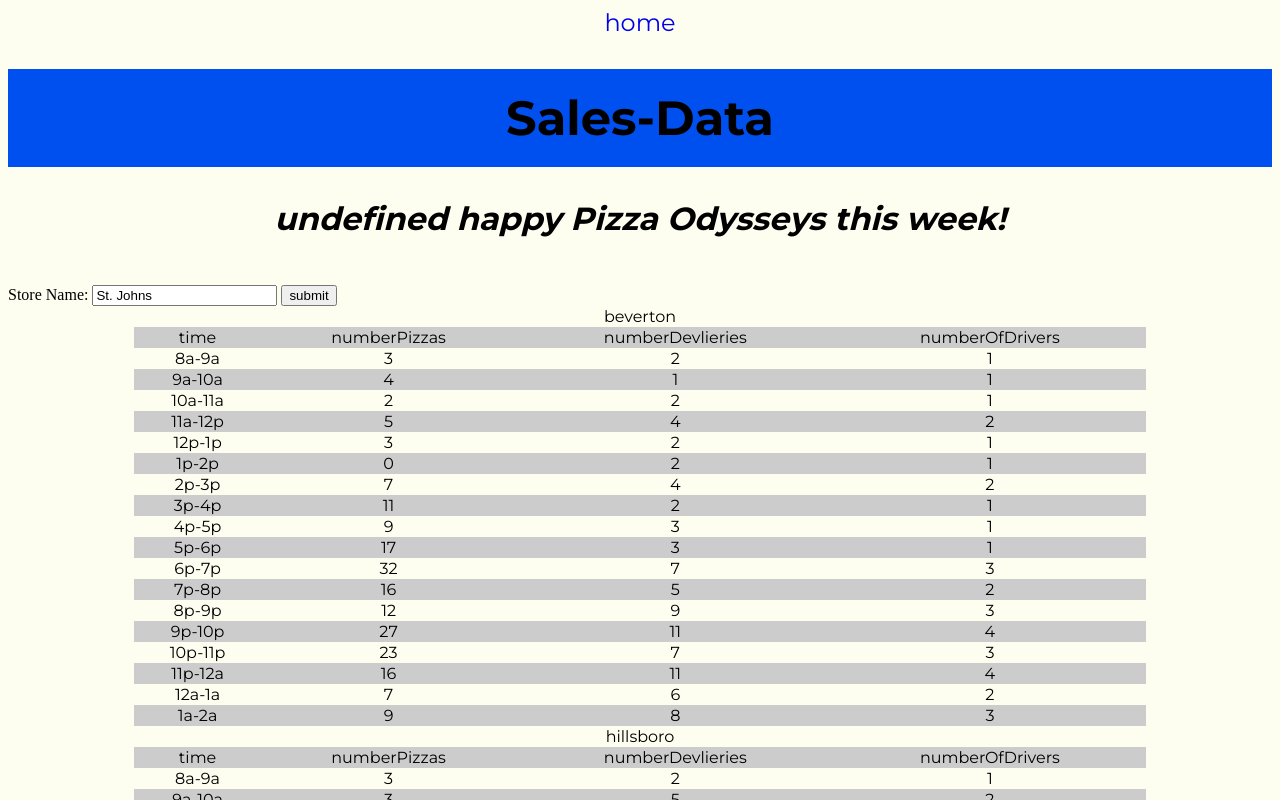
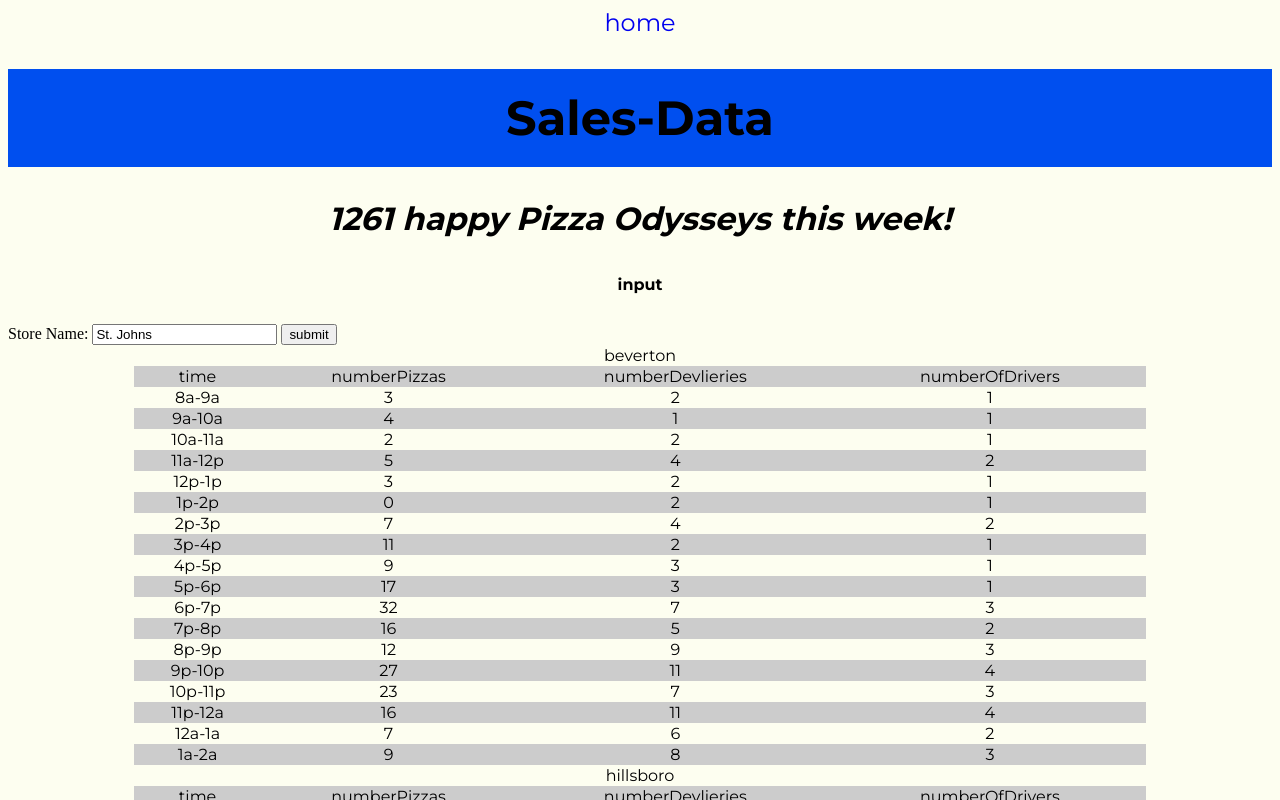
Before and after one commit to hgaskins/weekTwo, a website: page pizza/sales-data.html in a window 1280 px wide. Both pictures are taken after a click on the button "submit". Shown: the top 800 px of the page. Drawn offline with Linux system fonts and the light colour scheme.

Commit message:
added form, and newStoreArray

```diff
--- a/pizza/js/compute.js
+++ b/pizza/js/compute.js
@@ -9,8 +9,6 @@
   var resultDriversNeeded = Math.ceil(deliveries/3);
   return resultDriversNeeded;
 }
-
-
 
 //testing the driversNeeded function
 console.log(driversNeeded(36));
@@ -34,17 +32,25 @@
   targetArray.push(this);
 }
 //constructor for beverton specific store
-var bevertonStore = new pizzaStoreConstructor("beverton", [[0,4],[0,4],[0,4],
+var bevertonStore = new pizzaStoreConstructor("beverton",
+
+                                [[0,4],[0,4],[0,4], //pizzaRange
                                 [0,7],[0,7],[0,7],
                                 [2,15],[2,15],[2,15],
                                 [15,35],[15,35],[15,35],
                                 [12,31],[12,31],[12,31],
-                                [5,20],[5,20],[5,20]], [[0,4],[0,4],[0,4],
+                                [5,20],[5,20],[5,20]],
+
+                                [[0,4],[0,4],[0,4], //deliveriesRange
                                 [0,4],[0,4],[0,4],
                                 [1,4],[1,4],[1,4],
                                 [3,8],[3,8],[3,8],
                                 [5,12],[5,12],[5,12],
-                                [6,11],[6,11],[6,11]], 0, pizzaArray);
+                                [6,11],[6,11],[6,11]],
+
+                                0, //pizzaCount
+
+                                pizzaArray);
 //constructor for hillsboro specific store
 var hillsboroStore = new pizzaStoreConstructor("hillsboro", [[1,3],[1,3],[1,3],
                                 [5,9],[5,9],[5,9],
@@ -220,10 +226,13 @@
       // tbl.setAttribute("border", "10");
   }
 
-// my adding to DOM = pizzaCounter
-var counter = document.getElementById("totesPizzaBra");
-counter.textContent = pizzaStoreConstructor.pizzaCount + " happy Pizza Odysseys this week!";
+for (var qq = 0; qq < pizzaArray.length; qq++) {
+  generateTable(pizzaArray[qq]);
+}
 
+
+
+//calculates total pizza count for each store
 function pizzaTotalCounter () {
     var totalPizzaCount = 0;
     for (var tt = 0; tt < pizzaArray.length; tt++) {
@@ -238,7 +247,7 @@
         results[dd] = 0; // initializing array to zero
     }
     for (ww in pizzaArray) {
-        for (zz =0; zz < 18; zz++) {
+        for (zz = 0; zz < 18; zz++) {
             results[zz] += pizzaArray[ww].numPizzaz[zz];
         }
     }
@@ -246,16 +255,49 @@
     return results;
 }
 
-for (var qq = 0; qq < pizzaArray.length; qq++) {
-  generateTable(pizzaArray[qq]);
-}
-
-console.log('total pizzas == ' ,pizzaTotalCounter());
+//to test pizzaTotalCounter
+// console.log('total pizzas == ' ,pizzaTotalCounter());
 
 
+// my adding to DOM = pizzaCounter
+var counter = document.getElementById("totesPizzaBra");
+counter.textContent =   pizzaTotalCounter() +" happy Pizza Odysseys this week!";
+
+// var counterB = document.getElementById("beverton");
+// counterB.textContent = weeklyTimeSlotTotals
+
 // Event hanlder for the form button
-var submitButtonCheck = document.getElementById('submitButton');
-submitButtonCheck.addEventListener("click", function () {
-    var newStoreName = document.getElementById('storeName').value
-    console.log (newStoreName);
+var submitStoreName = document.getElementById('submitButton');
+
+submitStoreName.addEventListener("click", function () {
+
+    //gets new name from the form input
+    var newStoreName = document.getElementById('storeName').value;
+
+    //empty array to store in the new store data
+    var newStoreArray = [];
+
+    //processing window to then push after eventListener
+    newStoreArray.push(newStoreName);    // newStoreArray[0]
+    newStoreArray.push(pizzaArray[0].minMaxPizza);    // newStoreArray[1]
+    newStoreArray.push(pizzaArray[0].minMaxDeliveries);    // newStoreArray[2]
+    newStoreArray.push(pizzaArray[0].pizzaCount);    // newStoreArray[3]
+    newStoreArray.push(pizzaArray);    // newStoreArray[4]
+
+
+    //make new object with data from newStoreArray --> which was stolen from beverton data
+    var userInputStore = new pizzaStoreConstructor(newStoreArray[0], newStoreArray[1], newStoreArray[2], newStoreArray[3], newStoreArray[4]);
+
+    pizzaArray.push(userInputStore);
+
+    console.log(newStoreArray);
+
+    generateTable(userInputStore);
+
+
+    console.log (newStoreArray);
+    // generateTable(bevertonStore);
+  //call constructor with newStore informtion inside
+  //var StJohns = new pizzaStoreConstructor(newStoreArray[0], newStoreArray[1]....);
+  //then generateTable(StJohns);
 });
--- a/pizza/sales-data.html
+++ b/pizza/sales-data.html
@@ -11,6 +11,7 @@
     </nav>
     <h1>Sales-Data</h1>
     <h2 id="totesPizzaBra">Total Pizzas = </h2>
+    <h4 id="beverton">input</h4>
     <h3 id="beverton"></h3>
     <!-- testing for functions -->
     <!-- <p id="test">test input</p>
```
